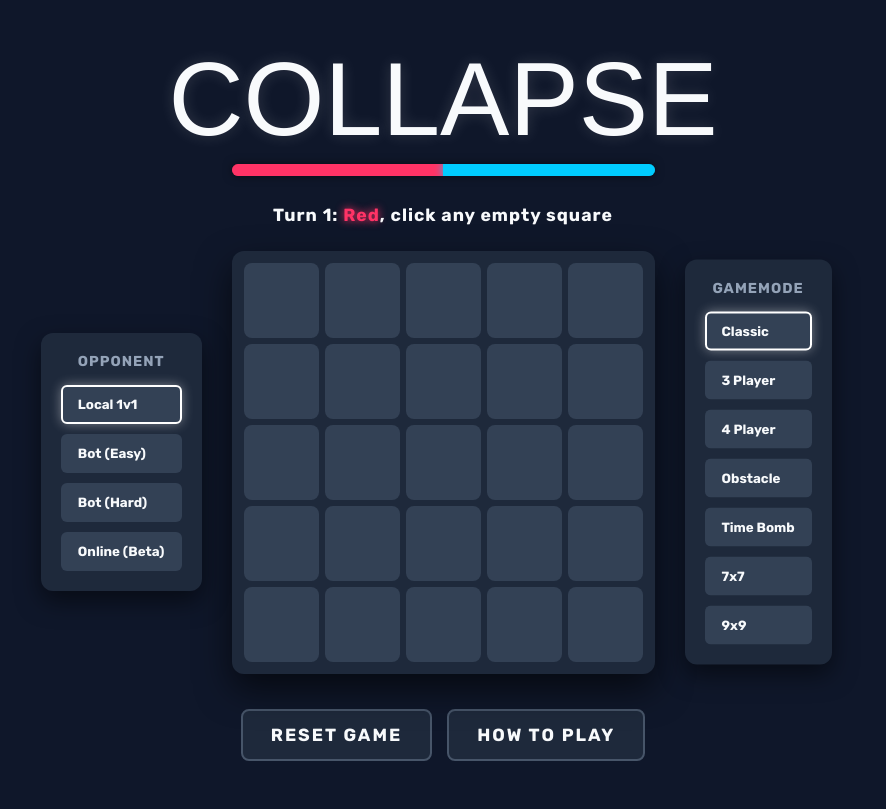
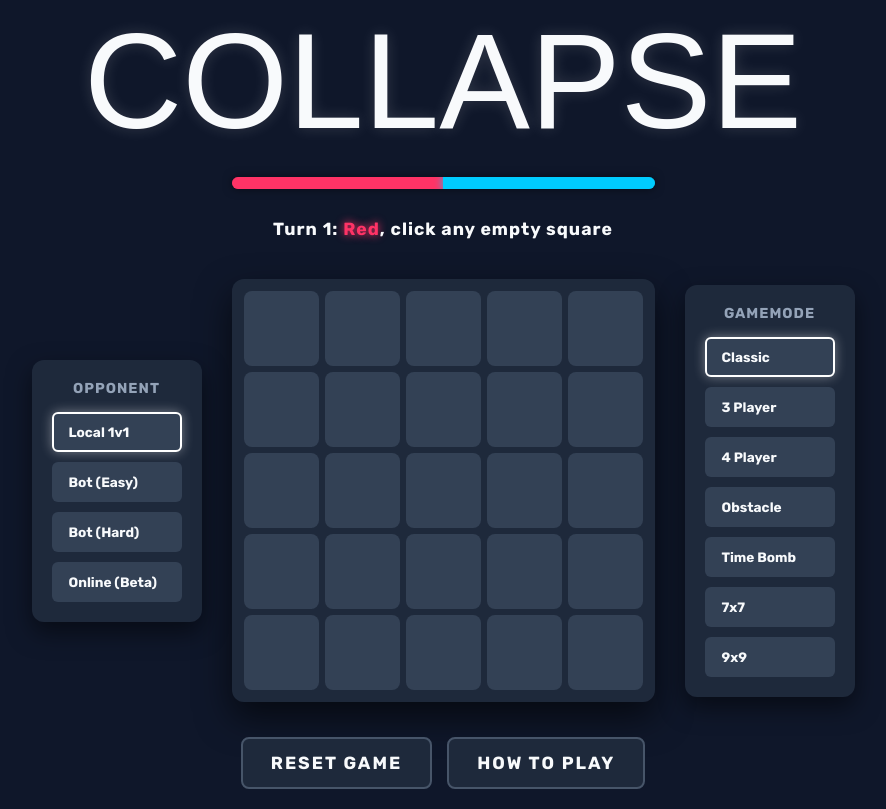
Before and after one commit to voltrexxx/collapse, a website: page index.html in a window 1280 px wide. Shown: the whole page, without its empty margins (197-1083 px from the left). Drawn offline with Linux system fonts and the light colour scheme; a web font is replaced by a local one.

```diff
--- a/index.html
+++ b/index.html
@@ -2,11 +2,9 @@
 <html lang="en">
 <head>
     <meta charset="UTF-8">
-    <meta name="viewport" content="width=device-width, initial-scale=1.0">
+    <meta name="viewport" content="width=device-width, initial-scale=1.0, maximum-scale=1.0, user-scalable=no, viewport-fit=cover">
     <title>Collapse</title>
     <link href="https://fonts.googleapis.com/css2?family=Badeen+Display&family=Rubik:wght@400;700&display=swap" rel="stylesheet">
-    <link rel="icon" type="image/x-icon" href="favicon.png">
-    <link rel="manifest" href="manifest.json">
     <style>
         :root {
             --red: #ff3366;
@@ -33,17 +31,31 @@
             min-height: 100vh;
             margin: 0;
             user-select: none;
-            overflow-x: hidden;
+            overflow: hidden; /* Lock viewport scrolling entirely */
+            padding: 20px;
+            box-sizing: border-box;
+        }
+
+        #game-container {
+            display: flex;
+            flex-direction: column;
+            align-items: center;
+            justify-content: center;
+            width: max-content;
+            height: max-content;
+            transition: transform 0.15s ease-out;
+            transform-origin: center center;
         }
 
         h1 {
             font-family: 'Badeen Display', sans-serif;
-            font-size: 6.5rem;
-            margin: 0 0 5px 0;
+            font-size: 8.5rem; /* Massive authoritative branding typography */
+            margin: 0 0 35px 0; /* Clear padding zone decoupling logo from the scorebar */
             font-weight: normal;
             text-transform: uppercase;
             text-shadow: 0 0 15px rgba(255, 255, 255, 0.15);
-            transition: color 0.3s, text-shadow 0.3s;
+            text-align: center;
+            line-height: 0.9;
         }
 
         #network-status {
@@ -57,15 +69,13 @@
         }
 
         #scoreboard {
-            width: 423px;
             height: 12px;
             display: flex;
             background: #222;
             border-radius: 6px;
             overflow: hidden;
-            margin-bottom: 20px;
+            margin-bottom: 20px; /* Separates tracker bar cleanly from the turn text */
             box-shadow: 0 0 10px rgba(0,0,0,0.5), inset 0 2px 4px rgba(0,0,0,0.5);
-            transition: width 0.3s ease;
         }
 
         .score-bar {
@@ -80,7 +90,7 @@
         #status-container {
             min-height: 40px;
             max-width: 600px;
-            margin-bottom: 15px;
+            margin-bottom: 30px; /* Cushion separating status information from game field */
             font-size: 1.1rem;
             text-align: center;
             display: flex;
@@ -96,49 +106,30 @@
         .yellow-text { color: var(--yellow); text-shadow: 0 0 8px var(--yellow); }
         .neutral-text { color: var(--neutral); text-shadow: 0 0 8px var(--neutral); }
 
+        /* Row Configuration Fixed Across All Devices */
         #game-wrapper {
-            position: relative;
             display: flex;
+            flex-direction: row;
+            align-items: center;
             justify-content: center;
-            align-items: center;
+            gap: 30px;
         }
 
-        #bot-panel {
-            position: absolute;
-            right: calc(100% + 30px);
-            top: 50%;
-            transform: translateY(-50%);
+        #bot-panel, #mode-panel {
             background: var(--board-bg);
             padding: 20px;
             border-radius: 12px;
             box-shadow: 0 10px 25px rgba(0,0,0,0.5);
-            transition: opacity 0.5s, transform 0.5s;
             display: flex;
             flex-direction: column;
             gap: 10px;
-            width: max-content;
-        }
-
-        #mode-panel {
-            position: absolute;
-            left: calc(100% + 30px);
-            top: 50%;
-            transform: translateY(-50%);
-            background: var(--board-bg);
-            padding: 20px;
-            border-radius: 12px;
-            box-shadow: 0 10px 25px rgba(0,0,0,0.5);
-            transition: opacity 0.5s, transform 0.5s;
-            display: flex;
-            flex-direction: column;
-            gap: 10px;
-            width: max-content;
+            width: 170px;
+            box-sizing: border-box;
         }
 
         #bot-panel.hidden, #mode-panel.hidden {
             opacity: 0;
             pointer-events: none;
-            transform: translateY(-50%) scale(0.95);
         }
 
         .panel-title {
@@ -161,6 +152,9 @@
             cursor: pointer;
             transition: all 0.2s;
             text-align: left;
+            font-size: 0.85rem;
+            width: 100%;
+            box-sizing: border-box;
         }
 
         .mode-btn:hover { filter: brightness(1.2); }
@@ -181,6 +175,7 @@
             pointer-events: none;
         }
 
+        /* Restored Pristine Grid Layout Styles */
         .cell {
             background: var(--cell-bg);
             border-radius: 8px;
@@ -214,8 +209,11 @@
         .cell.turn-green { border-color: rgba(16, 185, 129, 0.6); box-shadow: inset 0 0 15px rgba(16, 185, 129, 0.2); }
         .cell.turn-yellow { border-color: rgba(250, 204, 21, 0.6); box-shadow: inset 0 0 15px rgba(250, 204, 21, 0.2); }
 
+        /* Restored Pristine Dot Aesthetics */
         .dot {
-            width: 16px; height: 16px; margin: 3px;
+            width: 16px;
+            height: 16px;
+            margin: 3px;
             border-radius: 50%;
             box-shadow: 0 2px 4px rgba(0,0,0,0.4);
             animation: pop 0.3s cubic-bezier(0.175, 0.885, 0.32, 1.275);
@@ -254,25 +252,15 @@
         }
 
         .action-btn:hover { background: #475569; border-color: #cbd5e1; }
-
-        @media (max-width: 1150px) {
-            #game-wrapper { flex-direction: column; gap: 20px; }
-            #bot-panel, #mode-panel {
-                position: relative; right: auto; left: auto; top: auto; transform: none;
-                flex-direction: row; flex-wrap: wrap; justify-content: center;
-                width: 90vw; max-width: 500px;
-            }
-            #bot-panel.hidden, #mode-panel.hidden { display: none; }
-        }
     </style>
 </head>
 <body>
 
+    <div id="game-container">
         <h1 id="game-title">Collapse</h1>
         <div id="network-status"></div>
 
         <div id="scoreboard"></div>
-
         <div id="status-container"></div>
 
         <div id="game-wrapper">
@@ -302,6 +290,7 @@
             <button class="action-btn" onclick="initGame()">Reset Game</button>
             <button class="action-btn" onclick="startTutorial()">How to Play</button>
         </div>
+    </div>
 
     <script>
         let currentRows = 5;
@@ -324,7 +313,6 @@
         let gameActive = true;
         let ws = null;
 
-        // Async Processing Sequence Queue Variables
         let networkQueue = [];
         let isProcessingQueue = false;
 
@@ -358,6 +346,31 @@
                 osc.start(); osc.stop(audioCtx.currentTime + 0.15);
             }
         }
+
+        // --- GLOBAL APPARATUS VISUAL SCALING LOGIC ---
+        function updateDynamicLayoutSizes() {
+            let totalWidth = currentCols * 75 + (currentCols - 1) * 6 + 24;
+            const sb = document.getElementById('scoreboard');
+            if (sb) sb.style.width = `${totalWidth}px`;
+
+            // Calculate precise footprint borders of layout
+            let targetWidth = totalWidth + 410; // Board dimensions + panel sizes + buffer paddings
+            let targetHeight = (currentRows * 75) + ((currentRows - 1) * 6) + 390;
+
+            let scaleX = window.innerWidth / targetWidth;
+            let scaleY = window.innerHeight / targetHeight;
+            let scale = Math.min(scaleX, scaleY);
+
+            // Cap matrix scaling at 1 to maintain flawless pixel fidelity on desktops
+            if (scale > 1) scale = 1;
+
+            const container = document.getElementById('game-container');
+            if (container) {
+                container.style.transform = `scale(${scale})`;
+            }
+        }
+        window.addEventListener('resize', updateDynamicLayoutSizes);
+        window.addEventListener('orientationchange', () => setTimeout(updateDynamicLayoutSizes, 100));
 
         function setMode(mode) {
             if (isTutorialMode) {
@@ -400,6 +413,7 @@
             initGame();
         }
 
+        // Variable setup index track gate
         function isSetupPhase() {
             return turn <= activePlayers.length;
         }
@@ -430,6 +444,7 @@
             isBotThinking = false;
             winner = null;
 
+            updateDynamicLayoutSizes();
             buildScoreboardDOM();
             renderBoard();
             updateStatus();
@@ -463,8 +478,8 @@
         function buildScoreboardDOM() {
             const sb = document.getElementById('scoreboard');
             sb.innerHTML = '';
-            let totalWidth = currentCols * 75 + (currentCols - 1) * 6 + 24;
-            sb.style.width = `${totalWidth}px`;
+
+            updateDynamicLayoutSizes();
 
             activePlayers.forEach(p => {
                 const bar = document.createElement('div');
@@ -478,7 +493,6 @@
         function connectToServer() {
             if (ws) ws.close();
 
-            // NOTE: Replace this target extension with your active Render URL link!
             ws = new WebSocket('wss://collapse-game-engine.onrender.com');
 
             ws.onopen = () => {
@@ -526,7 +540,6 @@
                     updateScoreboard();
                 }
                 else if (data.type === 'execute') {
-                    // Queue incoming packets to guarantee serial execution
                     networkQueue.push({ r: data.r, c: data.c });
                     processNetworkQueue();
                 }
@@ -583,7 +596,6 @@
 
             if (gameMode === 'online') {
                 if (ws && ws.readyState === WebSocket.OPEN) {
-                    // Send structure reset message instead of dropping connection
                     ws.send(JSON.stringify({ type: 'request_reset' }));
                 } else {
                     connectToServer();
@@ -772,7 +784,6 @@
             if (winner) return;
             if (board[r][c].isObstacle) return;
 
-            // Online Mode Gatekeeper
             if (gameMode === 'online' && !fromNetwork) {
                 if (isAnimating) return;
                 if (!gameActive || myColor !== currentPlayer) return;
@@ -783,7 +794,6 @@
                 return;
             }
 
-            // Local Engine State Checking Logic
             if (!fromNetwork) {
                 if (isAnimating) return;
                 if (!fromBot && gameMode.startsWith('bot') && currentPlayer !== 'red') return;
@@ -1056,6 +1066,7 @@
             return alliedDots - enemyDots;
         }
 
+        updateDynamicLayoutSizes();
         window.onload = initGame;
 
         if ('serviceWorker' in navigator) {
```
Lines whose indentation alone changed are shown as unchanged.
